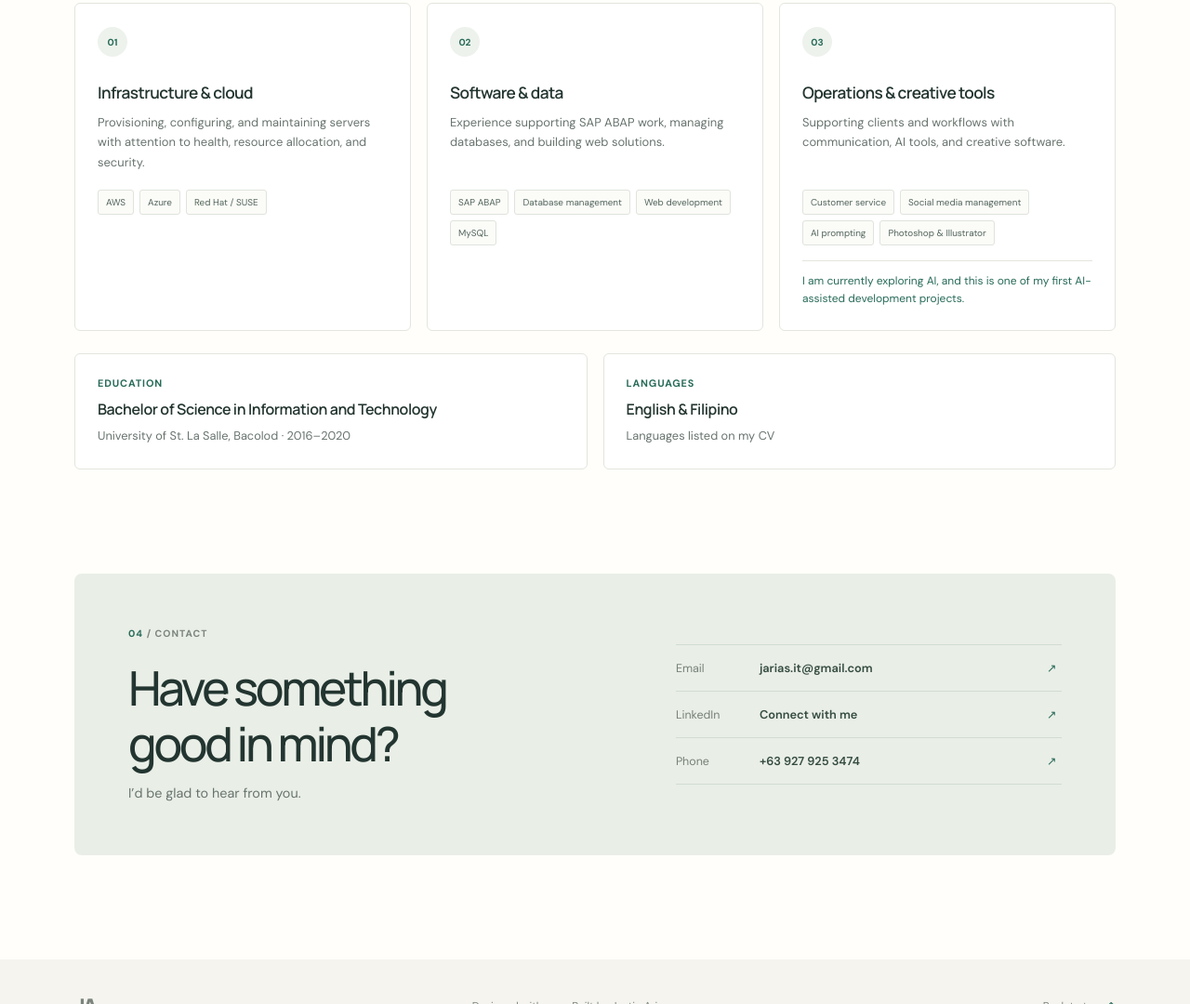
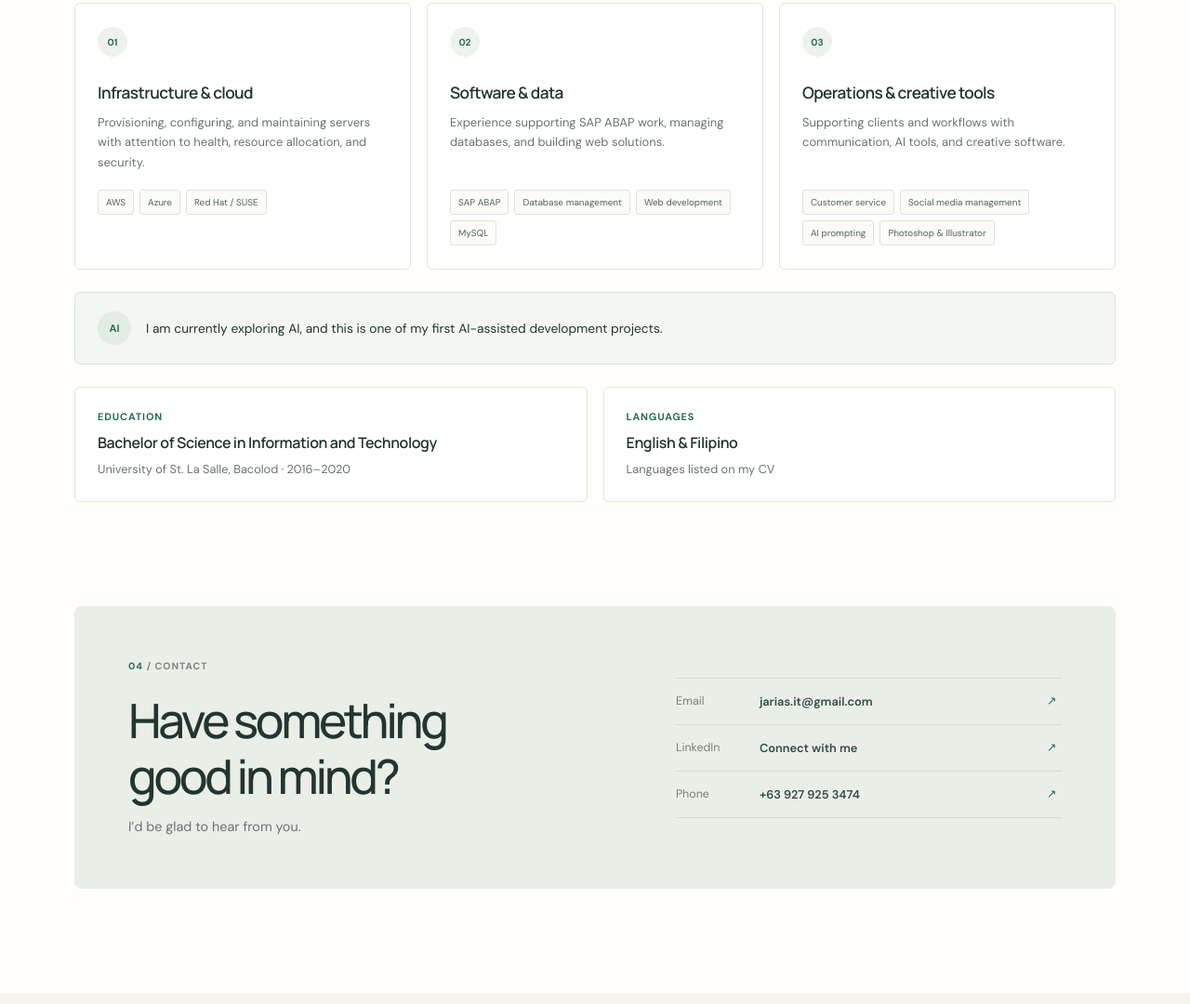
Before and after one commit to Lolominonanay/Justinfirstrepo, a plain HTML site: page index.html in a window 1280 px wide. Shown: the part 2980-4060 px from the top of the page at 93% size. Drawn offline with Linux system fonts and the light colour scheme.

Commit message:
what i work with update v1.2

```diff
--- a/index.html
+++ b/index.html
@@ -212,9 +212,12 @@
                 <li>AI prompting</li>
                 <li>Photoshop &amp; Illustrator</li>
               </ul>
-              <p class="focus-note">I am currently exploring AI, and this is one of my first AI-assisted development projects.</p>
             </article>
           </div>
+          <aside class="ai-note">
+            <span class="ai-note-label">AI</span>
+            <p>I am currently exploring AI, and this is one of my first AI-assisted development projects.</p>
+          </aside>
           <div class="profile-details">
             <article>
               <p class="profile-label">Education</p>
--- a/portfolio.css
+++ b/portfolio.css
@@ -606,14 +606,36 @@ h3 {
   font-size: 0.62rem;
 }
 
-.focus-card .focus-note {
-  min-height: 0;
-  margin: 16px 0 0;
-  padding-top: 12px;
-  border-top: 1px solid #e4e5de;
+.ai-note {
+  display: flex;
+  align-items: center;
+  gap: 16px;
+  margin-top: 24px;
+  padding: 20px 24px;
+  border: 1px solid #dce5d9;
+  border-radius: 6px;
+  background: #f3f6f1;
+}
+
+.ai-note-label {
+  display: inline-flex;
+  width: 36px;
+  height: 36px;
+  flex: 0 0 auto;
+  align-items: center;
+  justify-content: center;
+  border-radius: 50%;
+  background: #e3ece1;
   color: var(--green);
-  font-size: 0.75rem;
-  line-height: 1.55;
+  font-size: 0.7rem;
+  font-weight: 700;
+}
+
+.ai-note p {
+  margin: 0;
+  color: var(--ink);
+  font-size: 0.86rem;
+  line-height: 1.6;
 }
 
 .profile-details {
```
